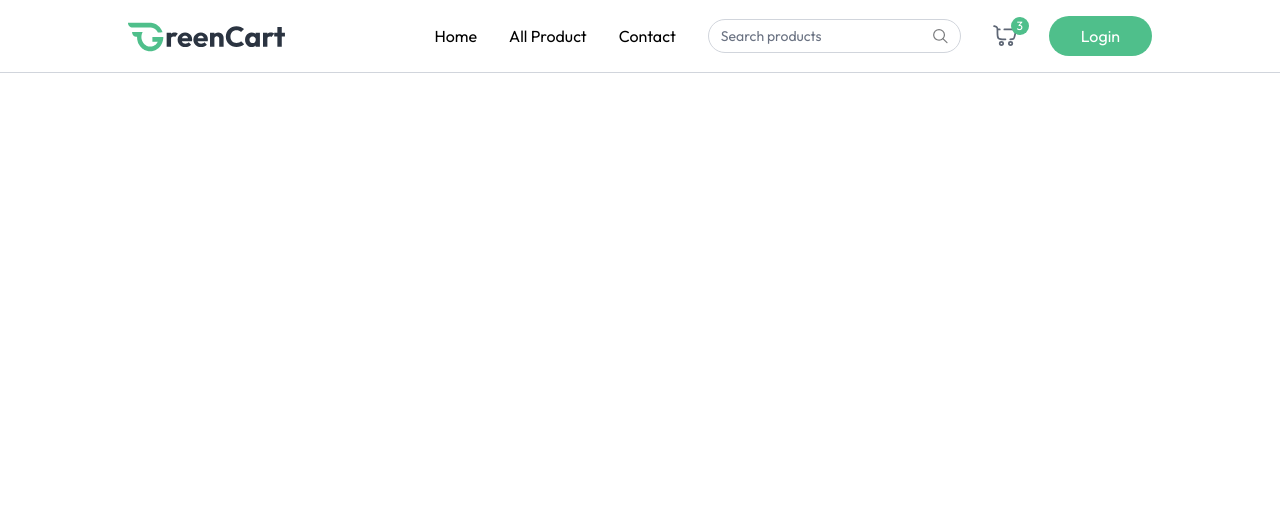
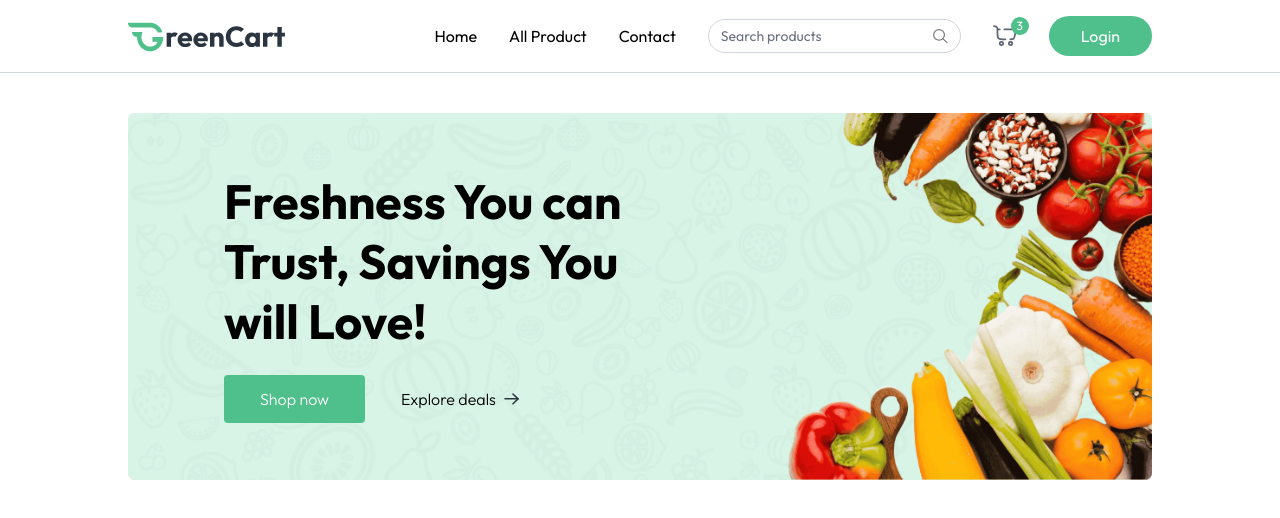
Before and after one commit to Ranita-Magar/full-stack-grocery-delivery-website-using-mern-stack, a React (Vite) app in the folder client/: page / in a window 1280 px wide. Shown: the top 518 px of the page. Built offline with nearby package versions, Linux system fonts and the light colour scheme.

Commit message:
Creating and styling main banner section

```diff
--- a/client/src/App.jsx
+++ b/client/src/App.jsx
@@ -1,10 +1,22 @@
 import React from "react";
 import Navbar from "./components/Navbar";
+import Home from "./pages/Home";
+import { Route, Routes, useLocation } from "react-router-dom";
 
 const App = () => {
+  const isSellerPath = useLocation().pathname.includes("seller");
+
   return (
     <div>
-      <Navbar />
+      {isSellerPath ? null : <Navbar />}
+
+      <div
+        className={`${isSellerPath ? "" : "px-6 md:px-16 lg:px-24 xl:px-32"}`}
+      >
+        <Routes>
+          <Route path="/" element={<Home />} />
+        </Routes>
+      </div>
     </div>
   );
 };
--- /dev/null
+++ b/client/src/components/MainBanner.jsx
@@ -0,0 +1,53 @@
+import React from "react";
+import { assets } from "../assets/assets";
+import { Link } from "react-router-dom";
+
+const MainBanner = () => {
+  return (
+    <div className="relative">
+      <img
+        src={assets.main_banner_bg}
+        alt="banner"
+        className="w-full hidden md:block"
+      />
+      <img
+        src={assets.main_banner_bg_sm}
+        alt="banner"
+        className="w-full  md:hidden"
+      />
+
+      <div className="absolute inset-0 flex flex-col items-center md:items-start justify-end md:justify-center pb-24 md:pb-0 px-4 md:pl-18 lg:pl-24">
+        <h1 className="text-3xl md:text-4xl lg:text-5xl font-bold text-center md:text-left max-w-72 md:max-w-80 lg:max-w-105 loading-tight lg:leading-15">
+          Freshness You can Trust, Savings You will Love!{" "}
+        </h1>
+
+        <div className="flex items-center mt-6 font-light">
+          <Link
+            to={"/products"}
+            className="group flex items-center gap-2 px-7 md:px-9 py-3 bg-primary hover:bg-primary-dull transition rounded text-white cursor-pointer"
+          >
+            Shop now
+            <img
+              className="md:hidden transition group-focus:translate-x-1"
+              src={assets.white_arrow_icon}
+              alt="arrow"
+            />
+          </Link>
+          <Link
+            to={"/products"}
+            className="group hidden md:flex items-center gap-2 px-9 py-3 cursor-pointer"
+          >
+            Explore deals
+            <img
+              className=" transition group-focus:translate-x-1"
+              src={assets.black_arrow_icon}
+              alt="arrow"
+            />
+          </Link>
+        </div>
+      </div>
+    </div>
+  );
+};
+
+export default MainBanner;
--- /dev/null
+++ b/client/src/pages/Home.jsx
@@ -0,0 +1,12 @@
+import React from "react";
+import MainBanner from "../components/MainBanner";
+
+const Home = () => {
+  return (
+    <div className="mt-10">
+      <MainBanner />
+    </div>
+  );
+};
+
+export default Home;
```
